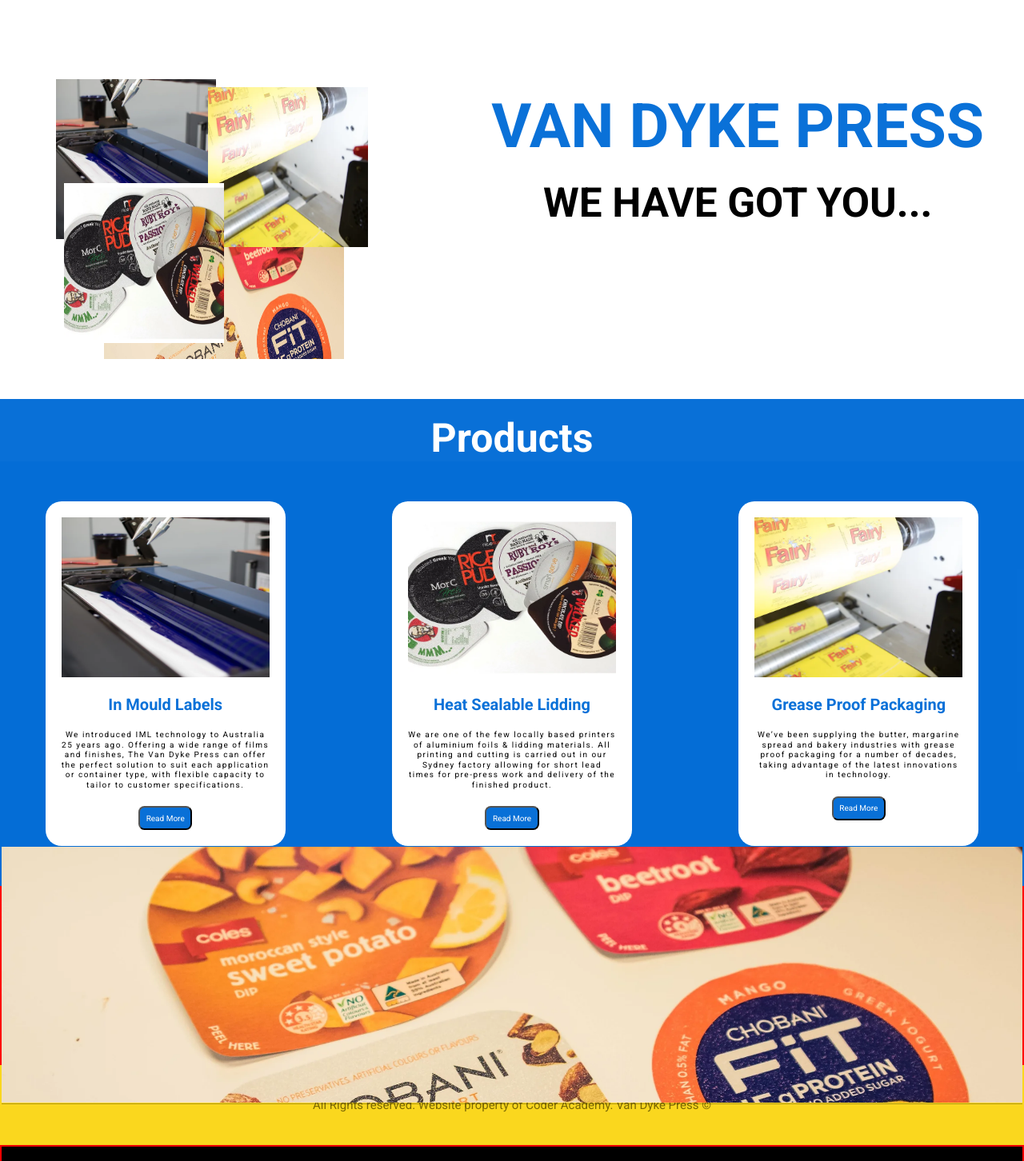
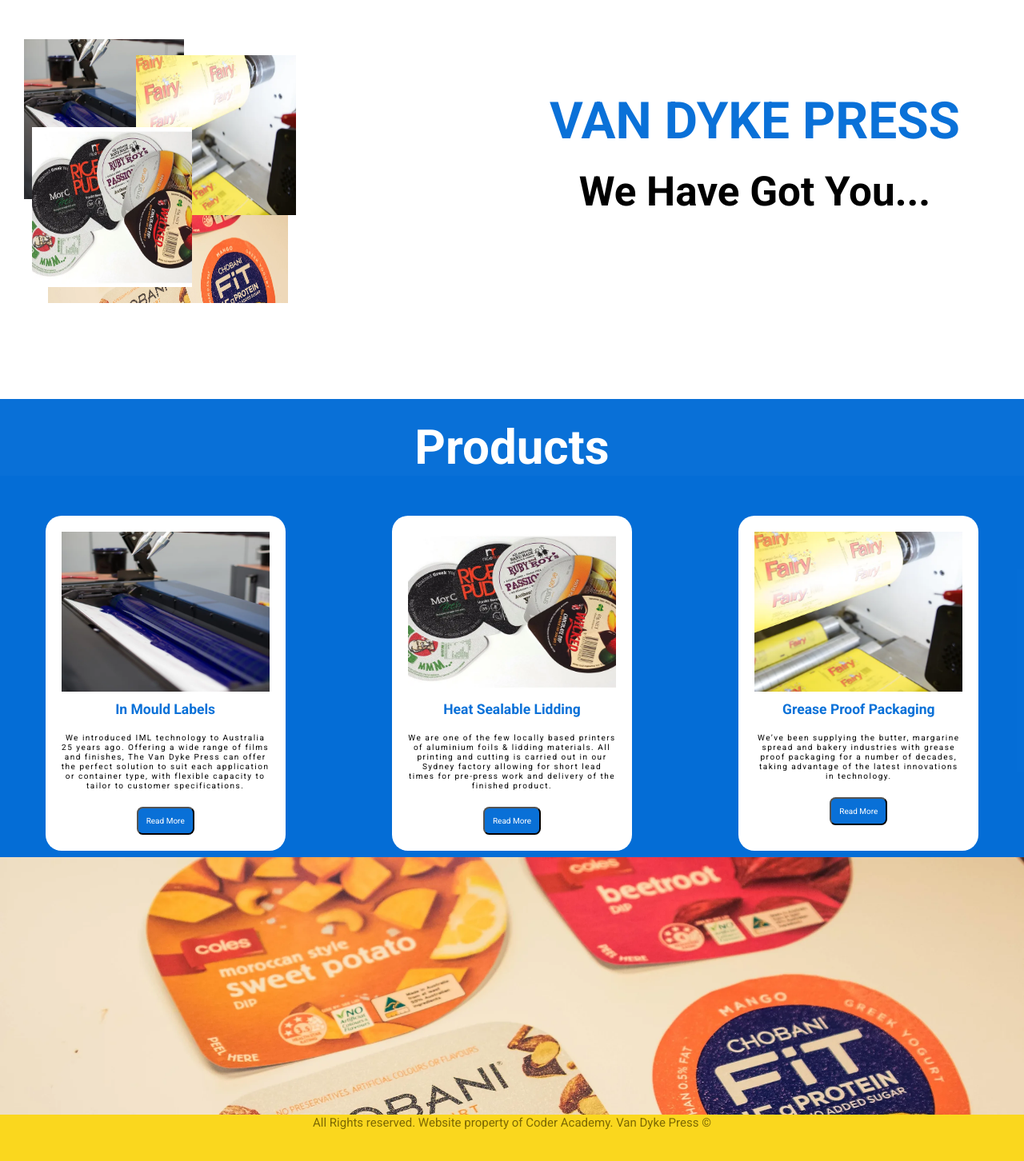
Before and after one commit to JordanWalling/vandyke-frontend, a React (Create React App) app in the folder src/client/: page / in a window 1280 px wide. Shown: the part 51-1503 px from the top of the page at 80% size. Built offline with nearby package versions, Linux system fonts and the light colour scheme; no server answers.

Commit message:
alter home page besides navbar

```diff
--- a/src/client/src/components/ProductsHomePageStyling.jsx
+++ b/src/client/src/components/ProductsHomePageStyling.jsx
@@ -7,14 +7,22 @@
   background-color: #fff;
   border-radius: 2rem;
   img {
-    height: 20rem;
+    height: 15rem;
   }
   button {
-    padding: 0.75rem;
+    padding: 0.5rem;
   }
   :hover {
     transform: scale(1.05);
     transition: 0.5s;
+  }
+  @media screen and (min-width: 400px) {
+    img {
+      height: 20rem;
+    }
+    button {
+      padding: 1rem;
+    }
   }
 `;
 
@@ -41,11 +49,19 @@
 `;
 export const Heading = styled.h3`
   text-align: center;
-  font-size: 5rem;
+  font-size: 3.5rem;
   background-color: #056ed7fa;
   margin: auto;
   padding-top: 2rem;
   color: #fff;
+  @media screen and (min-width: 767px) {
+    font-size: 5rem;
+    padding-top: 2.5rem;
+  }
+  @media screen and (min-width: 1024px) {
+    font-size: 6rem;
+    padding-top: 2.5rem;
+  }
 `;
 export const Content = styled.div`
   text-align: center;
@@ -55,12 +71,12 @@
   gap: 2rem;
   margin: auto;
   h4 {
-    padding-top: 2rem;
-    font-size: 2rem;
+    padding-top: 1rem;
+    font-size: 1.75rem;
     color: #056ed7fa;
   }
   p {
     letter-spacing: 0.15rem;
-    line-height: 1.25;
+    line-height: 1.2;
   }
 `;
--- a/src/client/src/components/homePage/HeroHomePageStyling.jsx
+++ b/src/client/src/components/homePage/HeroHomePageStyling.jsx
@@ -2,24 +2,35 @@
 
 export const Wrapper = styled.div`
   display: flex;
-  height: 50rem;
-  /* border: 2px solid red; */
+  height: 40rem;
+
   justify-content: space-between;
   padding: 5rem;
   :hover {
     h4 {
       opacity: 1;
       transition: 1.5s;
-      transform: scale(1.1);
+      transform: scale(2);
     }
+  }
+  @media screen and (min-width: 767px) {
+    height: 50rem;
+    padding: 3rem;
   }
 `;
 
 export const ImageContainer = styled.div`
   position: relative;
-  img {
-    height: 20rem;
-    width: 20rem;
+
+  @media screen and (min-width: 320px) {
+    opacity: 0;
+  }
+  @media screen and (min-width: 767px) {
+    opacity: 1;
+    img {
+      height: 20rem;
+      width: 20rem;
+    }
   }
 `;
 export const TitleContainer = styled.div`
@@ -29,15 +40,31 @@
   align-items: center;
   text-align: center;
   gap: 2rem;
+  @media screen and (min-width: 676px) {
+    padding-left: 5rem;
+  }
+  @media screen and (min-width: 1024px) {
+    padding-right: 5rem;
+  }
 `;
 export const MainTitle = styled.h1`
-  font-size: 6vw;
   text-transform: uppercase;
   color: #056ed7fa;
+  @media screen and (min-width: 320px) {
+    font-size: 10vw;
+  }
+  @media screen and (min-width: 767px) {
+    font-size: 5vw;
+  }
 `;
 export const SubTitle = styled.h2`
-  font-size: 4vw;
-  text-transform: uppercase;
+  /* text-transform: uppercase; */
+  @media screen and (min-width: 320px) {
+    font-size: 7vw;
+  }
+  @media screen and (min-width: 767px) {
+    font-size: 4vw;
+  }
 `;
 export const Special = styled.h4`
   padding-top: 2rem;
@@ -45,25 +72,39 @@
   text-transform: uppercase;
   color: #fad71e;
   opacity: 0;
+  @media screen and (min-width: 320px) {
+    font-size: 4vw;
+  }
+  @media screen and (min-width: 767px) {
+    font-size: 5vw;
+  }
 `;
 export const Image1 = styled.div`
   position: absolute;
-  top: 5rem;
-  left: 2rem;
+  @media screen and (min-width: 767px) {
+    top: 2rem;
+  }
+
   /* z-index: 9; */
 `;
 export const Image2 = styled.div`
   position: absolute;
-  top: 25rem;
-  left: 8rem;
+  @media screen and (min-width: 767px) {
+    top: 20rem;
+    left: 3rem;
+  }
 `;
 export const Image3 = styled.div`
   position: absolute;
-  left: 21rem;
-  top: 6rem;
+  @media screen and (min-width: 767px) {
+    top: 4rem;
+    left: 14rem;
+  }
 `;
 export const Image4 = styled.div`
   position: absolute;
-  top: 18rem;
-  left: 3rem;
+  @media screen and (min-width: 767px) {
+    top: 13rem;
+    left: 1rem;
+  }
 `;
--- a/src/client/src/components/homePage/PhotoDividerHomePage.module.css
+++ b/src/client/src/components/homePage/PhotoDividerHomePage.module.css
@@ -1,9 +1,14 @@
 .divideSection {
-  height: 28vh;
   display: flex;
   justify-content: center;
   align-items: center;
-  border: 2px solid red;
+  /* border: 2px solid red; */
+  @media screen and (min-width: 320px) {
+    height: 30vh;
+  }
+  @media screen and (min-width: 676px) {
+    height: 30vh;
+  }
 }
 
 .divideContainer {
@@ -16,7 +21,10 @@
   transition: all 0.5s;
 }
 .divideContainer h3 {
-  font-size: 3rem;
+  font-size: 3vw;
+  @media screen and (min-width: 320px) {
+    transform: translateY(-50%);
+  }
 }
 
 .caption {
@@ -41,4 +49,7 @@
 
 .divideContainer:hover img {
   transform: translateY(-30%);
+  @media screen and (min-width: 320px) {
+    transform: translateY(-50%);
+  }
 }
```
